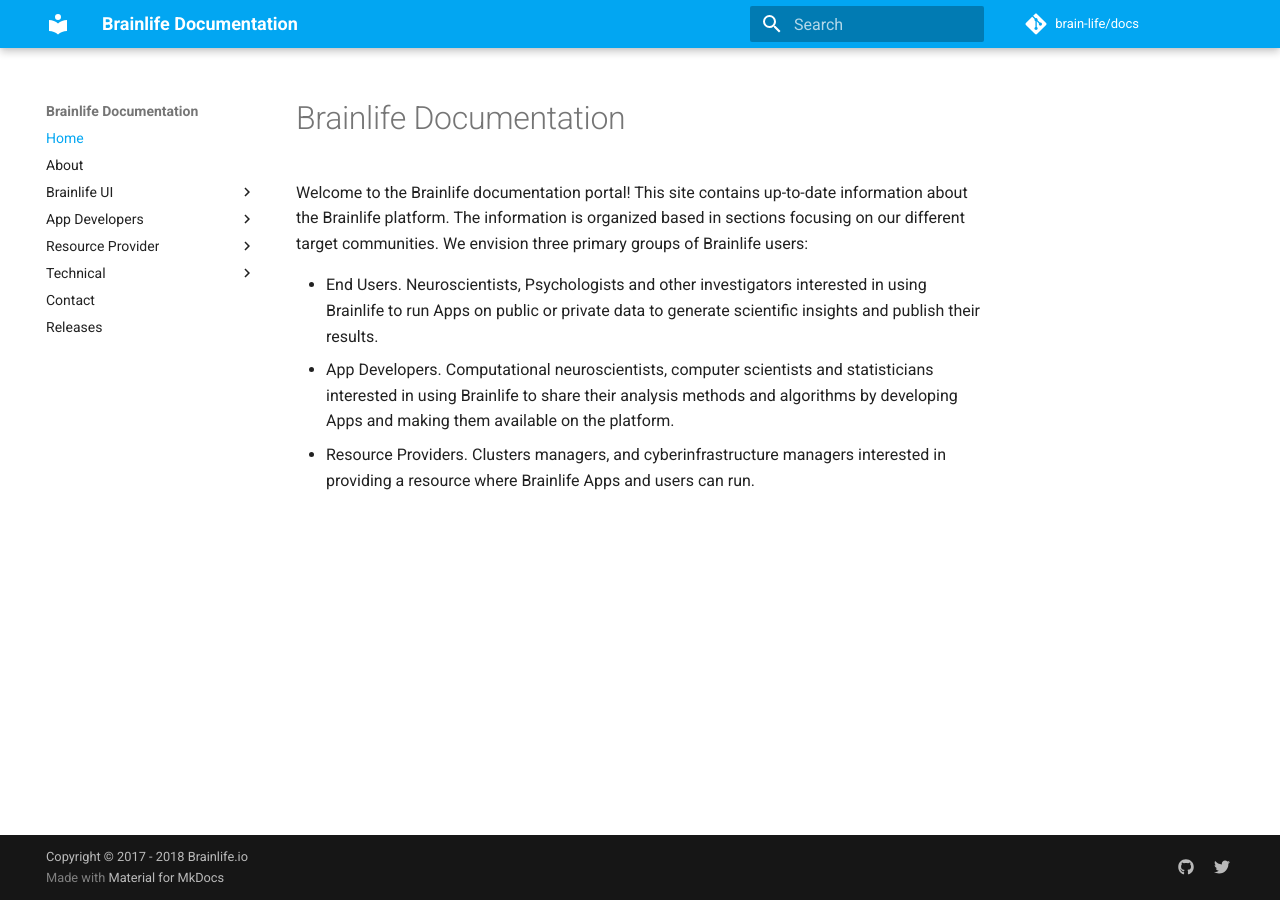
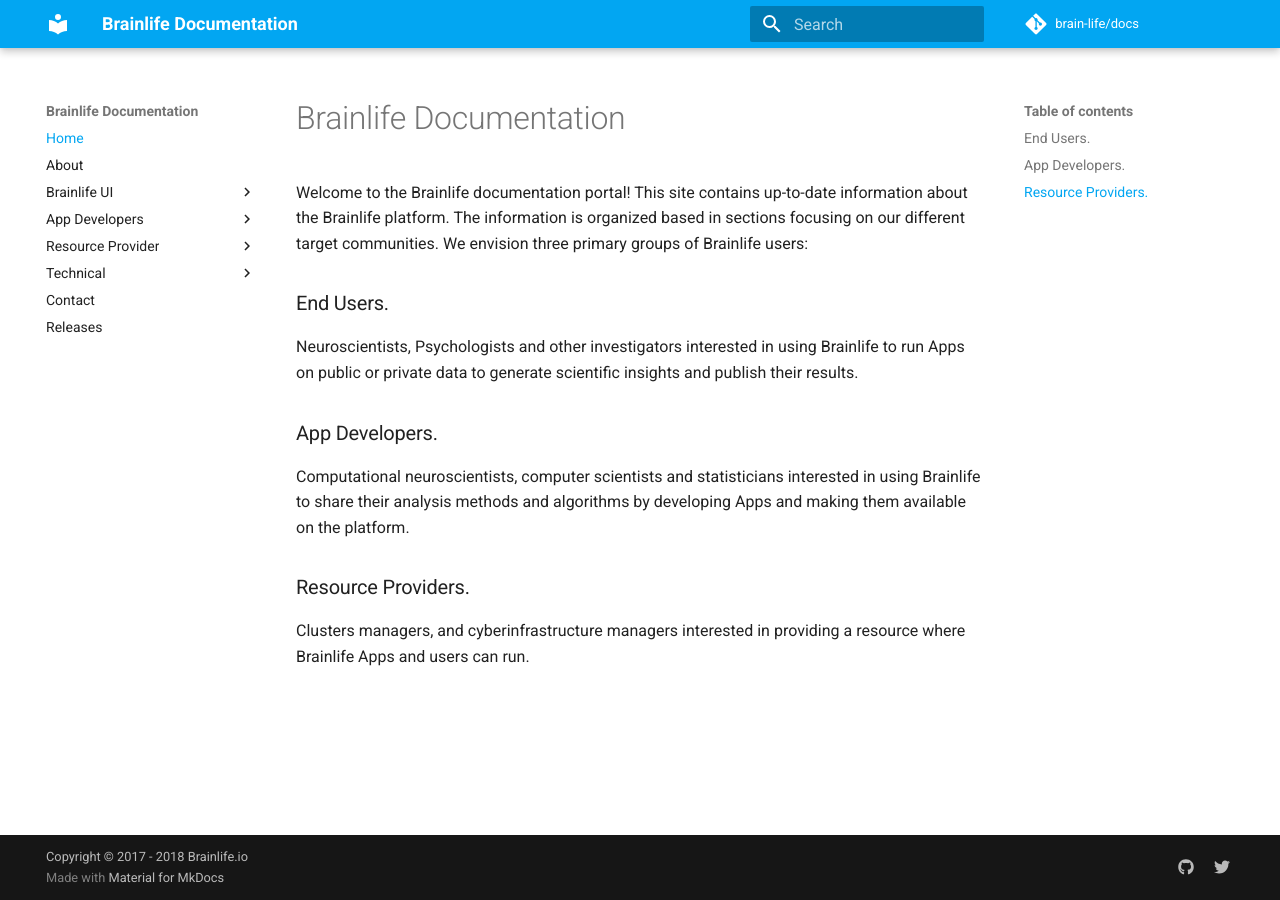
Before and after one commit to brainlife/docs, an MkDocs documentation site: the page built from docs/index.md, in a window 1280 px wide. Built offline with MkDocs 1.6.1 and Material for MkDocs 9.7.7, drawn with Linux system fonts in a browser that asks for light colours; comment, search, counter and statistics services are not loaded; old or Windows-style settings are respelled for this version of MkDocs.

Commit message:
Update index.md

```diff
--- a/docs/index.md
+++ b/docs/index.md
@@ -7,9 +7,14 @@
 
 Welcome to the Brainlife documentation portal! This site contains up-to-date information about the Brainlife platform. The information is organized based in sections focusing on our different target communities. We envision three primary groups of Brainlife users:
 
-* End Users. Neuroscientists, Psychologists and other investigators interested in using Brainlife to run Apps on public or private data to generate scientific insights and publish their results.
-* App Developers. Computational neuroscientists, computer scientists and statisticians interested in using Brainlife to share their analysis methods and algorithms by developing Apps and making them available on the platform.
-* Resource Providers. Clusters managers, and cyberinfrastructure managers interested in providing a resource where Brainlife Apps and users can run.
+### End Users.
+Neuroscientists, Psychologists and other investigators interested in using Brainlife to run Apps on public or private data to generate scientific insights and publish their results.
+
+### App Developers.
+Computational neuroscientists, computer scientists and statisticians interested in using Brainlife to share their analysis methods and algorithms by developing Apps and making them available on the platform.
+
+### Resource Providers.
+Clusters managers, and cyberinfrastructure managers interested in providing a resource where Brainlife Apps and users can run.
 
 <!--
 * Data Publisher: Users who use Brainlife to publish their datasets for others to use
```
